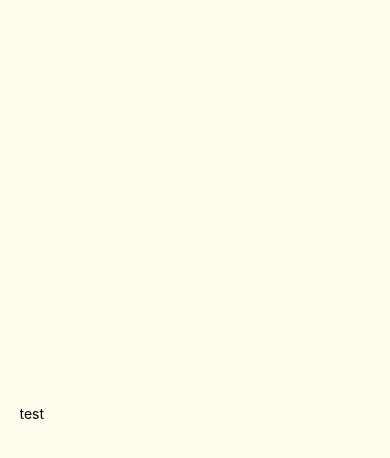
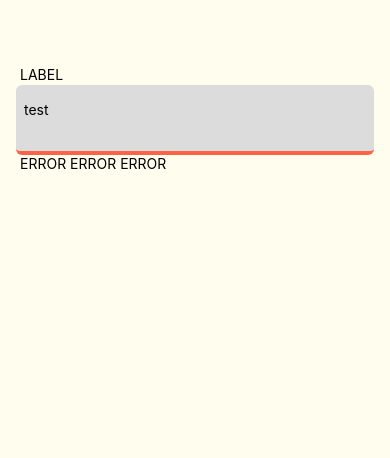
Before and after one commit to kukalajet/cosmas, a React Native app: screen / in a window 390 px wide. Shown: the top 458 px of the page. Built offline with nearby package versions, Linux system fonts and the light colour scheme.

Commit message:
add `Input.tsx`

```diff
--- a/App.tsx
+++ b/App.tsx
@@ -5,7 +5,7 @@ import { Input } from "./src/components";
 export default function App() {
   return (
     <View style={styles.container}>
-      <Input value="test" width={"90%"} multiline />
+      <Input value="test" multiline containerStyle={{ padding: 16 }} />
     </View>
   );
 }
@@ -15,6 +15,7 @@ const styles = StyleSheet.create({
     flex: 1,
     backgroundColor: "#fffeee",
     alignItems: "center",
-    justifyContent: "center",
+    paddingTop: 50,
   },
+  input: {},
 });
--- a/src/components/input/Input.tsx
+++ b/src/components/input/Input.tsx
@@ -1,7 +1,12 @@
 import React, { useState } from "react";
 import {
   View,
+  Text,
   TextInput,
+  Platform,
+  StyleSheet,
+  StyleProp,
+  ViewStyle,
   NativeSyntheticEvent,
   TextInputContentSizeChangeEventData,
 } from "react-native";
@@ -13,9 +18,17 @@ type Props = {
   width?: number | string;
   multiline?: boolean;
   onChangeText?: (value: string) => void;
+  containerStyle?: StyleProp<ViewStyle>;
 };
 
-const Input = ({ value, height, width, multiline, onChangeText }: Props) => {
+const Input = ({
+  value,
+  height,
+  width = "100%",
+  multiline,
+  onChangeText,
+  containerStyle,
+}: Props) => {
   const [_value, setValue] = useState<string | undefined>(value);
   const [_height, setHeight] = useState<number | string | undefined>(height);
 
@@ -37,28 +50,61 @@ const Input = ({ value, height, width, multiline, onChangeText }: Props) => {
   };
 
   return (
-    <View style={styles.container}>
+    <View style={StyleSheet.flatten([styles.container, containerStyle])}>
+      <Text style={styles.label}>LABEL</Text>
+      <View style={styles.inputContainer}>
         <TextInput
+          selectionColor="#2F4F4F"
           value={_value}
           multiline={multiline}
           onChangeText={_onChangeText}
           onContentSizeChange={onContainerSizeChange}
-        style={styles.child}
+          scrollEnabled={false}
+          style={styles.input}
         />
+      </View>
+      <Text style={styles.error}>ERROR ERROR ERROR</Text>
     </View>
   );
 };
 
-type StylesProps = { height?: number | string; width?: number | string };
+type StylesProps = {
+  height?: number | string;
+  width?: number | string;
+};
 
 const useStyles = makeStyles(({ height, width }: StylesProps) => ({
   container: {
-    flex: 1,
     width: width,
     justifyContent: "center",
   },
-  child: {
+  inputContainer: {
+    backgroundColor: "#DCDCDC",
+    borderBottomColor: "tomato",
+    borderBottomWidth: 4,
+    borderRadius: 6,
+  },
+  label: {
+    paddingBottom: 2,
+    paddingHorizontal: 4,
+  },
+  input: {
+    alignItems: "center",
+    paddingHorizontal: 8,
+    ...Platform.select({
+      web: {
         height: height,
+        paddingVertical: 16,
+        outlineWidth: 0,
+      },
+      default: {
+        paddingTop: 12,
+        paddingBottom: 8,
+      },
+    }),
+  },
+  error: {
+    paddingHorizontal: 4,
   },
 }));
 
```
Lines whose indentation alone changed are shown as unchanged.
